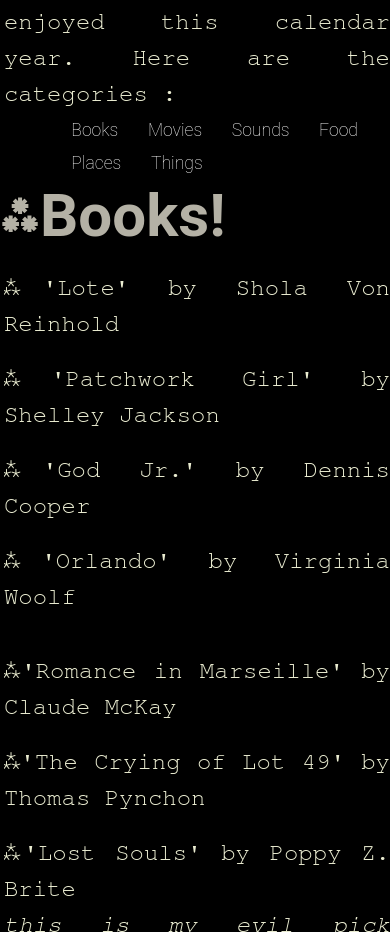
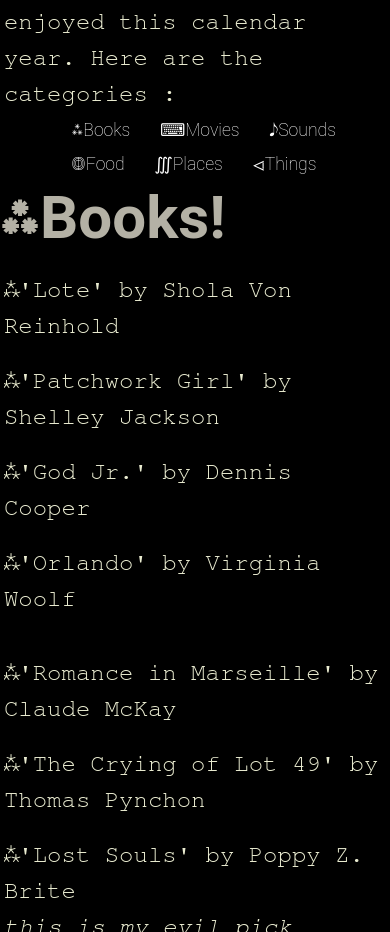
Before and after one commit to junesdreyfus/Junes-Dreyfus-Website, a website: page gestures/most-loved-of2025.html in a window 390 px wide. Shown: the part 1068-2000 px from the top of the page. Drawn offline with nearby package versions, Linux system fonts and the light colour scheme.

Commit message:
Added things to love
*expanded the list
*Fixed the mobile layout for the gasstation notes

```diff
--- a/css/aboutme.css
+++ b/css/aboutme.css
@@ -181,7 +181,7 @@ div.gesture-container {
     width: 40%;
     min-width: 350px;
     line-height: 1.5;
-    text-align: justify;
+    text-align: left;
     overflow: hidden;
 
   }
--- a/css/styles.css
+++ b/css/styles.css
@@ -44,8 +44,8 @@ header{
 
   .notegasstation img{
   width:10%;
-  min-width: 100px;
-  z-index: 100;
+  min-width: 75px;
+  z-index: 60;
   position:absolute;
   bottom: 10px;
   right: 3%;
@@ -65,9 +65,9 @@ header{
   background-color: #cacbc1;
   color: rgb(0, 0, 0);
   z-index: 50;
-  transition: opacity 0.3s ease-in-out;
+  transition: all 0.3s ease-in-out;
   }
-  .notegasstation:hover > p{
+  .notegasstation img:hover + p{
   right: 300px;
   opacity:1;
   transition: all 0.3s ease-in-out;
@@ -213,8 +213,8 @@ a:active {
 
   p{
     margin-left: 1%;
-    width: 99%;
-    font-size: 24px;
+    width: 93%;
+    font-size: 22px;
     overflow: scroll;
   }
   div.scroll-container {
@@ -255,7 +255,7 @@ a:active {
   background-color: #3b3934;
   height: 93%;
   width: 20vw;
-  overflow-x: hidden;
+  overflow-x: scroll;
   overflow-y: scroll;
   margin-left: 0%;
   margin-top: 1%;
@@ -265,4 +265,22 @@ a:active {
 }
 
 
+  .notegasstation p{
+  font-size: 14px;
+  left: 0px;
+  width: 60px;
+
+  }
+  .notegasstation img:hover + p{
+  left: 40px;
+  opacity:1;
+  transition: all 0.3s ease-in-out;
+
 }
+
+  .notegasstation img{
+
+  left: 15px;
+  bottom: 15px;
+  }
+}
--- a/gestures/most-loved-of2025.html
+++ b/gestures/most-loved-of2025.html
@@ -29,18 +29,17 @@
     So now I'm using this new-found free-will to make my most abrasive and cutting-edge work to date : an itemized list of things I enjoyed this calendar year. Here are the categories :</p>
 
     <ul style="margin-left: 15%; ">
-      <a href="/gestures/most-loved-of2025.html#books"><li>Books</li></a>
-      <a href="/gestures/most-loved-of2025.html#movies"><li>Movies</li></a>
-      <a href="/gestures/most-loved-of2025.html#sounds"><li>Sounds</li></a>
-      <a href="/gestures/most-loved-of2025.html#food"><li>Food</li></a>
-      <a href="/gestures/most-loved-of2025.html#places"><li>Places</li></a>
-      <a href="/gestures/most-loved-of2025.html#things"><li>Things</li></a>
+      <a href="/gestures/most-loved-of2025.html#books"><li>⁂Books</li></a>
+      <a href="/gestures/most-loved-of2025.html#movies"><li>⌨Movies</li></a>
+      <a href="/gestures/most-loved-of2025.html#sounds"><li>𝅘𝅥𝅮Sounds</li></a>
+      <a href="/gestures/most-loved-of2025.html#food"><li>ↈFood</li></a>
+      <a href="/gestures/most-loved-of2025.html#places"><li>∭Places</li></a>
+      <a href="/gestures/most-loved-of2025.html#things"><li>⏿Things</li></a>
 
     </ul>
 
     <div id="books">
       <h1>⁂Books!</h1>
-
         <br><p>⁂'Lote' by Shola Von Reinhold</p>
         <br><p>⁂'Patchwork Girl' by Shelley Jackson</p>
         <br><p>⁂'God Jr.' by Dennis Cooper</p>
@@ -51,10 +50,12 @@
         <br><p>⁂'Lost Souls' by Poppy Z. Brite <br>
           <i>this is my evil pick because this aged horribly in many ways but I would be remiss to say I didn't enjoy it. Helped fulfill my craving for splatterpunk litterature.</i></p>
         <br><p>⁂'Reverse Cowgirl' by McKenzie Wark</p>
+        <br><p>⁂'Fuck me Judith' by Claire Starfinch</p>
     </div>
 
     <div id="movies">
       <h1>⌨Movies!</h1>
+        <p><i>2025 is the year I stopped liking movies. I seem to have gotten back into it now but I didn't know this was possible. Here are a few I loved this year.</i></p>
         <br><p>⌨'Open Doom Crescendo' by Terry Chiu (2022)</p>
         <br><p>⌨'It was just an accident' by Jafar Panahi (2025)</p>
         <br><p>⌨'A Moment of Innocence' by  Mohsen Makhmalbaf (1996)</p>
@@ -73,7 +74,7 @@
     <div id="sounds">
       <h1>𝅘𝅥𝅮Sounds!</h1>
         <p>𝅘𝅥𝅮the 'I Love You Travis' mixes by Chuquimamani-Condori. <br>
-          <i>It was a dream come true to find this artist I've loved all my life's new alias, and the hours of music that came with it. The work they put up as Elysia Crampton was so foundational to past me, and the same is true with the new stuff.</i></p>
+          <i>It was a dream come true to find this artist I had loved all my life, under a new alias, and with hours of new music. The work they put up as Elysia Crampton was so important to past me, and I can tell the same will be true with the current stuff.</i></p>
         <br><p>𝅘𝅥𝅮'Night Palace' by Mount Eerie
           <i>Thank you to my dear friend Nat</i></p>
         <br><p>𝅘𝅥𝅮'Vulnicura' by Björk <br>
@@ -98,6 +99,7 @@
                          'newwindow',
                          'width=300,height=300');
               return false;">𝅘𝅥𝅮This messy recording I took in amsterdam by a river bed, where a lot of people were dancing to different speakers.</a></p>
+        <br><p>𝅘𝅥𝅮The sound from my favorite cave in Marseille <a href="/gestures/most-loved-of2025.html#places">(see ∭Places! section)</a></p>
 
     </div>
 
@@ -112,21 +114,32 @@
         <br><p>ↈMy Birthday Cake (once again made by Sakshi)</p>
         <br><p>ↈGinger Beer (forever my sober drink of choice)</p>
         <br><p>ↈKiff's brocoli pasta</p>
-        <br><p>ↈBreakfast with my mom</p>
         <br><p>ↈPizza énervée in marseille</p>
-        <br><p>ↈPeter's fried Kimchi</p>
         <br><p>ↈMy work sandwiches (from when I used to work at a flower shop, pulling extremely long days and many back muscles)</p>
     </div>
 
     <div id="places">
       <h1>∭Places!</h1>
         <br><p>∭Parquette, Montréal QC. the 24hr rave cycles were my favorite events of the year by far. Just the warmest.</p>
+        <br><p>∭The Loire river-bed, in Tours, France.</p>
+        <br><p>∭The Concordia 815 studio, in Mtl. </p>
+        <br><p>∭Mon Café, in la Plaine Marseille, when those early wintersun rays hit</p>
+        <br><p>∭The river bank, by the old flour factory, Montréal QC. especially in the summer. </p>
+        <br><p>∭Rue Benoît Malon, Marseille, just the sweetest.</p>
+        <br><p>∭The Alcazar Library, for its name, mostly, and the fact that it's an O shaped building where you can imagine the architect wanted both horizontal and vertical traversal.</p>
+        <br><p>∭This cave on the Marseille shore where the water is knee-deep. The algae makes the floor look purple, and there's bits of human structures that make it feel like someone's minimalistic cave-house. A hole on the side lets out this guttural sound, a mineral sound system.</p>
+        <br><p>∭The bull-statue overlooking Parc Longchamp. <i>I like to sit next to it and read.</i></p>
+        <br><p>⏿The two balconies in my new appartment <i>neverending sunlight.</i></p></p>
+
     </div>
 
     <div id="things">
       <h1>⏿Things!</h1>
         <br><p>⏿this unicode symbol that looks like a cut onion : ↈ.</p>
-        <br><p>⏿</p>
+        <br><p>⏿The tree-shadows at night, in Montréal. <i>Something with the height of the lightpost compared to the branches make for very dynamic lighting. Gorgeous.</i></p>
+        <br><p>⏿Marseille's public biking system <i>dude so fast...</i></p>
+        <br><p>⏿The lamps at my public library.</p>
+
     </div>
 
         <footer>
```
